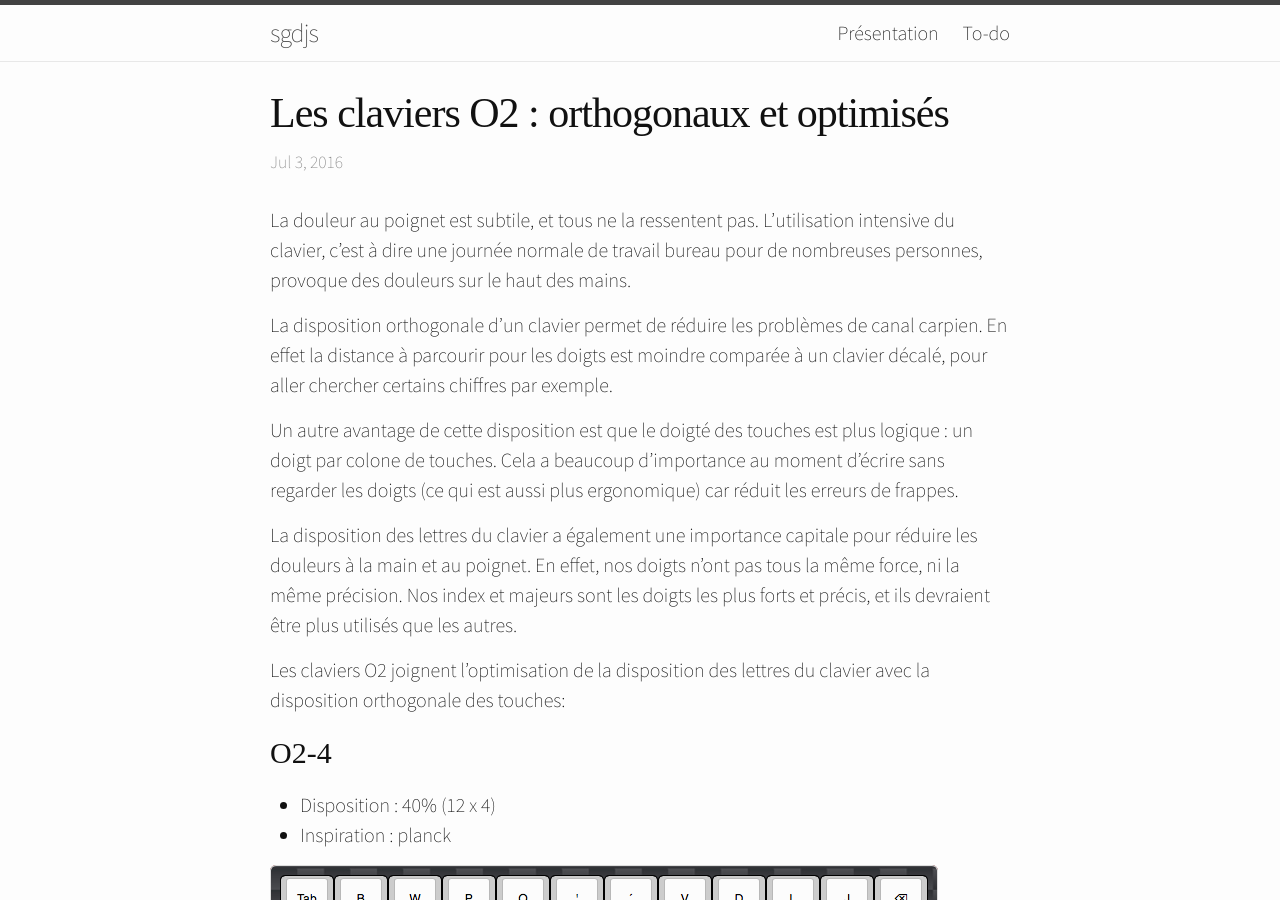
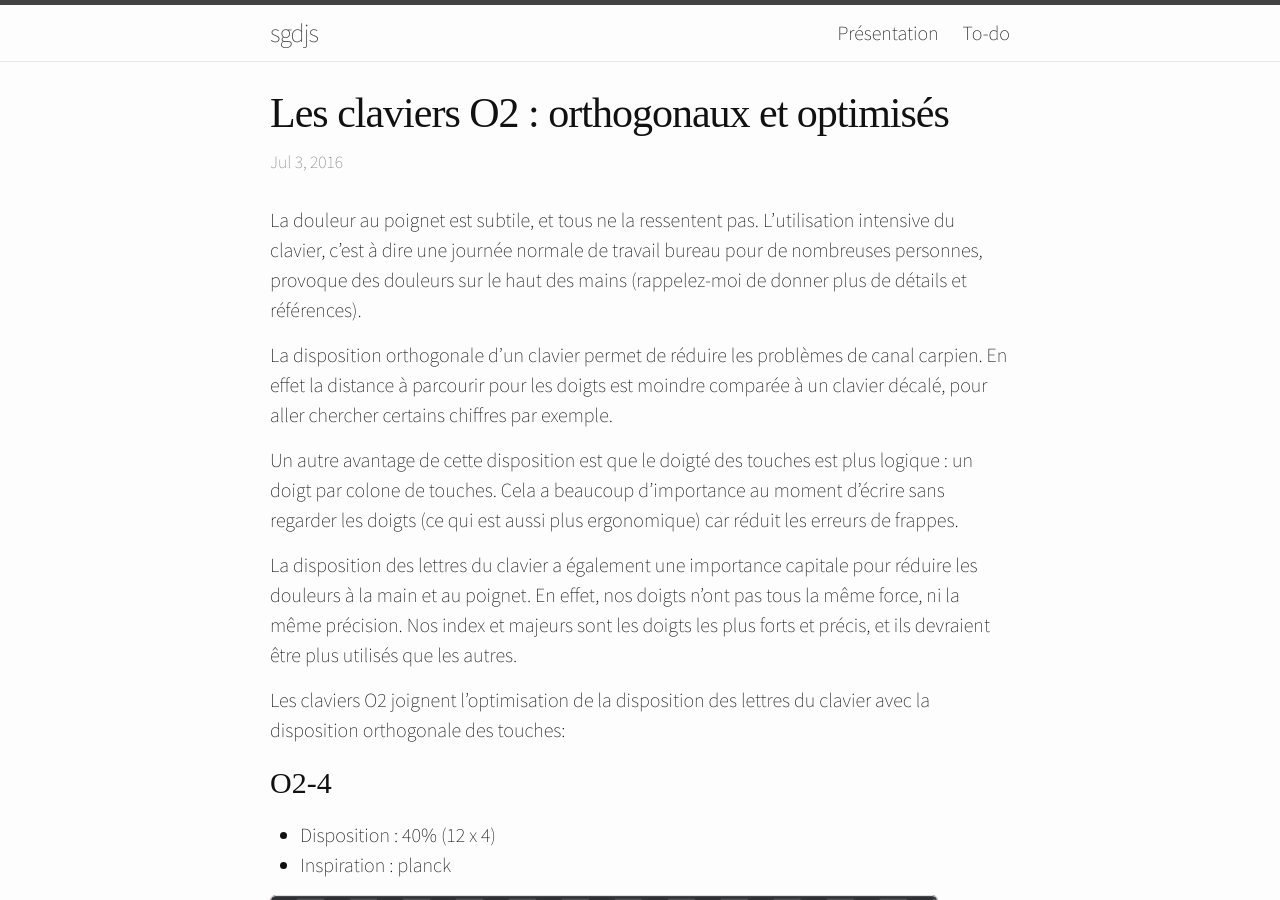
Before and after one commit to sgdjs/sgdjs.github.io, a Jekyll site: the page built from _posts/2016-07-03-claviers-o2.markdown, in a window 1280 px wide and 900 px high. Built offline with Jekyll 4.4.1, drawn with Linux system fonts in a browser that asks for light colours; some web fonts are replaced.

Commit message:
Update post claviers-o2

```diff
--- a/_posts/2016-07-03-claviers-o2.markdown
+++ b/_posts/2016-07-03-claviers-o2.markdown
@@ -7,7 +7,7 @@ time: 2016-07-03 14:51:19
 La douleur au poignet est subtile, et tous ne la ressentent pas.
 L'utilisation intensive du clavier, c'est à dire une journée normale de
 travail bureau pour de nombreuses personnes, provoque des douleurs sur
-le haut des mains.
+le haut des mains (rappelez-moi de donner plus de détails et références).
 
 La disposition orthogonale d'un clavier permet de réduire les problèmes
 de canal carpien. En effet la distance à parcourir pour les doigts est
```
